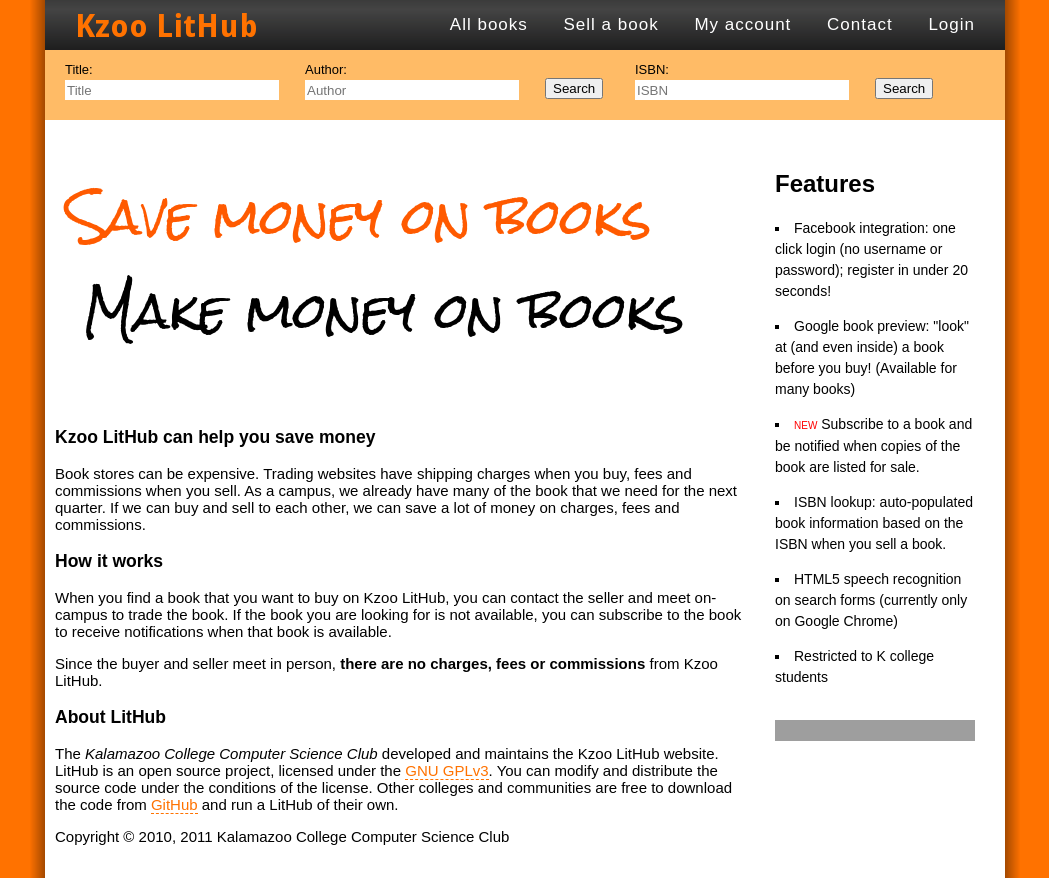
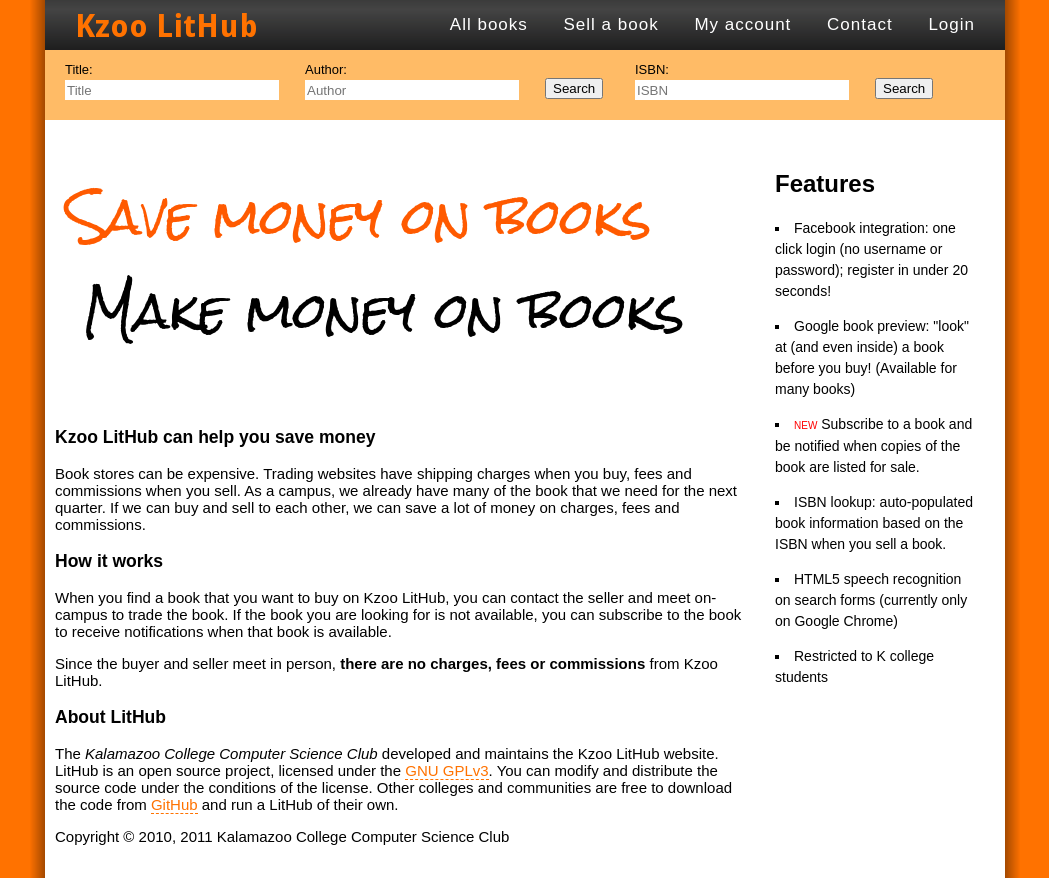
Before and after one commit to umangv/LitHub, a Django app: page / in a window 1280 px wide. Shown: the whole page, without its empty margins (115-1164 px from the left). Run offline with Django 3.2, Linux system fonts and the light colour scheme; parts of the project's set-up code (start-up, migrations or seed data) failed here and were passed over; some web fonts are replaced; grey boxes are pictures that could not be loaded.

Commit message:
Deleted FB like button

```diff
--- a/templates/bookswap/home.html
+++ b/templates/bookswap/home.html
@@ -41,7 +41,5 @@
         <li>HTML5 speech recognition on search forms (currently only on Google Chrome)</li>
         <li>Restricted to K college students</li>
     </ul>
-    <br/>
-    <iframe src="//www.facebook.com/plugins/like.php?href=http%3A%2F%2Fwww.facebook.com%2Fkzoocs&amp;send=false&amp;layout=button_count&amp;width=200&amp;show_faces=false&amp;action=like&amp;colorscheme=light&amp;font=arial&amp;height=21&amp;appId=178974338841655" scrolling="no" frameborder="0" style="border:none; overflow:hidden; width:200px; height:21px;" allowTransparency="true"></iframe>
 </div>
 {% endblock %}
```
